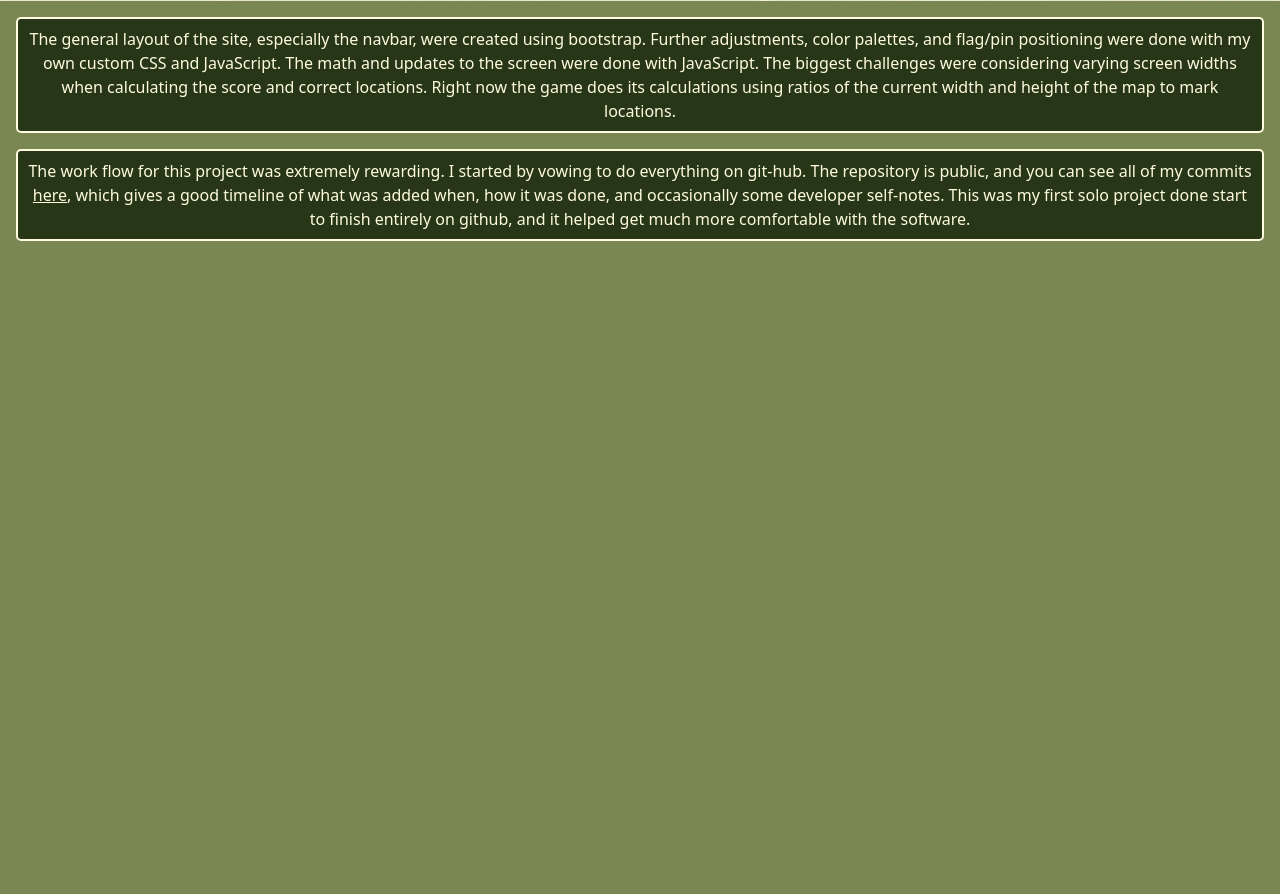
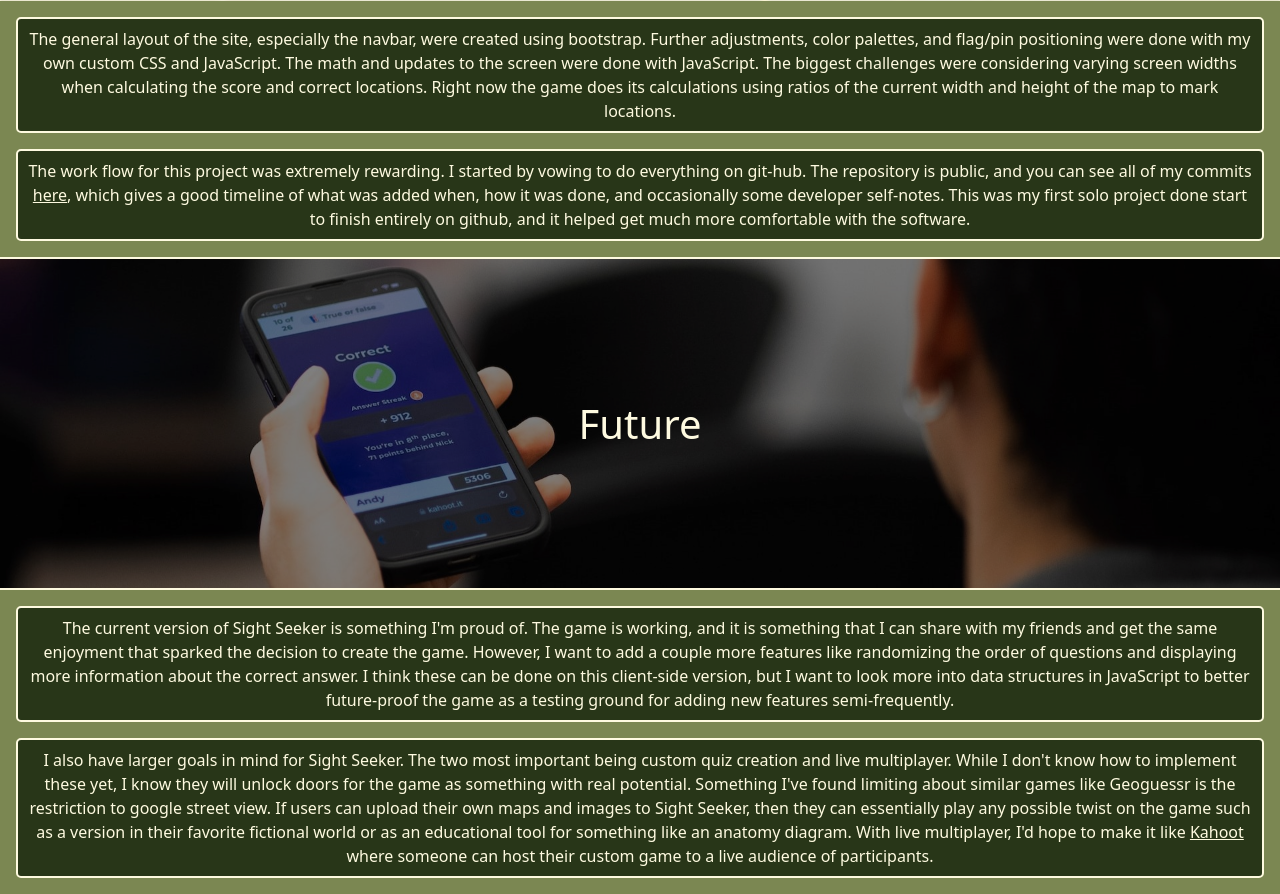
Before and after one commit to sean-michael-mlvt/final-project, a plain HTML site: page about.html in a window 1280 px wide. Shown: the part 911-1805 px from the top of the page. Before the commit the page ends 1168 px from the top, so only its background shows below. Drawn offline with Linux system fonts and the light colour scheme.

Commit message:
Future Section | About

```diff
--- a/about.html
+++ b/about.html
@@ -60,6 +60,15 @@
             </section>
 
             <!--FUTURE-->
+            <section>
+                <div class="banner-holder">
+                    <img id="future-banner" class="img-fluid object-fit-cover" src="assets/img/kahoot-phone.jpg" alt="A close-up photo of a man's phone showing him playing popular quiz game kahoot">
+                    <h1 class="banner-text">Future</h1>
+                </div>
+
+                <p class="floating-text m-3 p-2">The current version of Sight Seeker is something I'm proud of. The game is working, and it is something that I can share with my friends and get the same enjoyment that sparked the decision to create the game. However, I want to add a couple more features like randomizing the order of questions and displaying more information about the correct answer. I think these can be done on this client-side version, but I want to look more into data structures in JavaScript to better future-proof the game as a testing ground for adding new features semi-frequently.</p>
+                <p class="floating-text m-3 p-2">I also have larger goals in mind for Sight Seeker. The two most important being custom quiz creation and live multiplayer. While I don't know how to implement these yet, I know they will unlock doors for the game as something with real potential. Something I've found limiting about similar games like Geoguessr is the restriction to google street view. If users can upload their own maps and images to Sight Seeker, then they can essentially play any possible twist on the game such as a version in their favorite fictional world or as an educational tool for something like an anatomy diagram. With live multiplayer, I'd hope to make it like <a target="_blank" href="https://kahoot.com/home/">Kahoot</a> where someone can host their custom game to a live audience of participants.</p>
+            </section>
 
         </div>
     </main>
--- a/css/custom.css
+++ b/css/custom.css
@@ -178,6 +178,10 @@ body {
     filter: blur(1px);
 }
 
+#future-banner {
+    filter: brightness(0.5);
+}
+
 .banner-text {
     position: absolute;
     top: 50%;
```
Also changed, not shown: custom.html (+6 -0 lines).
